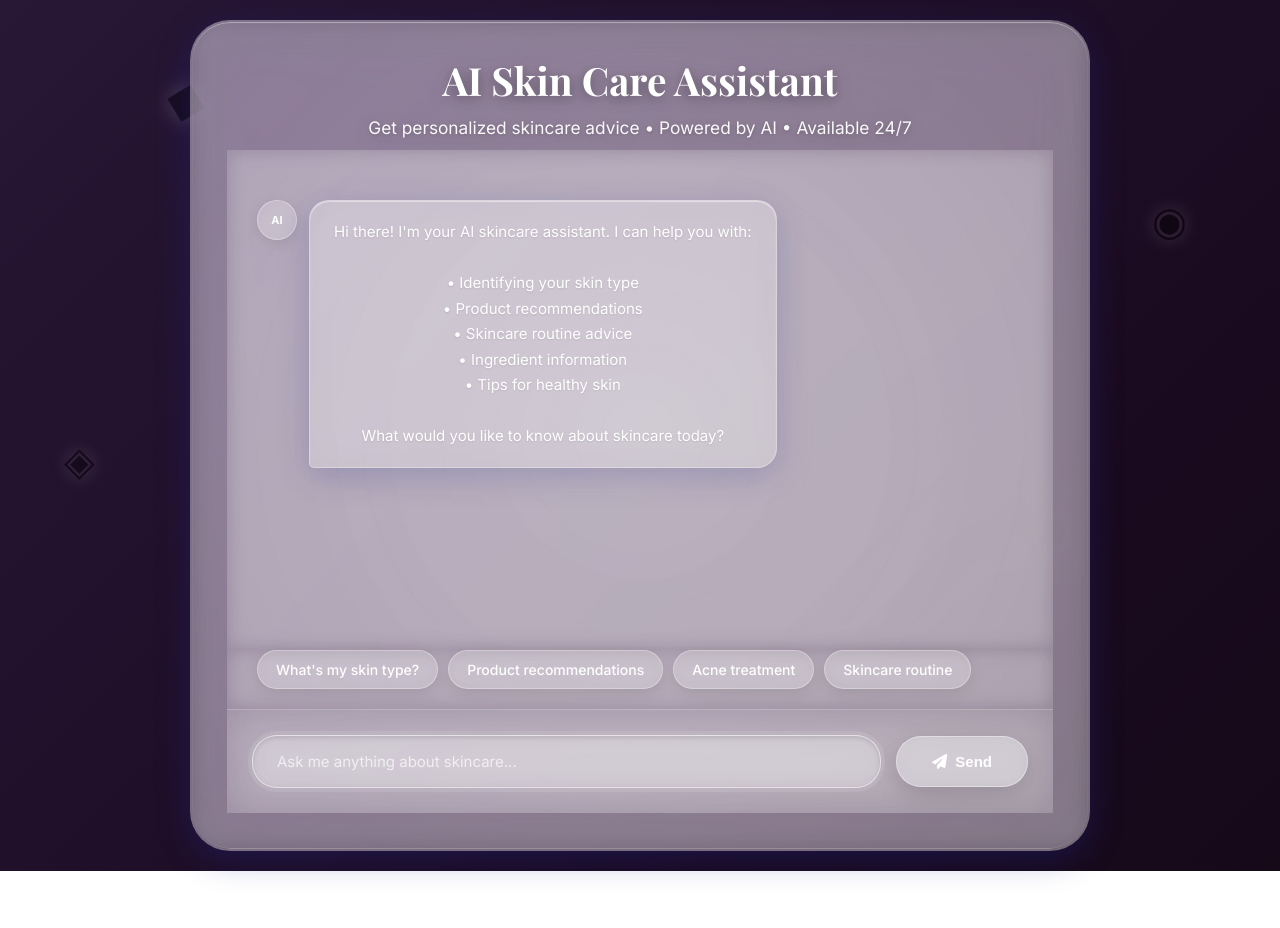
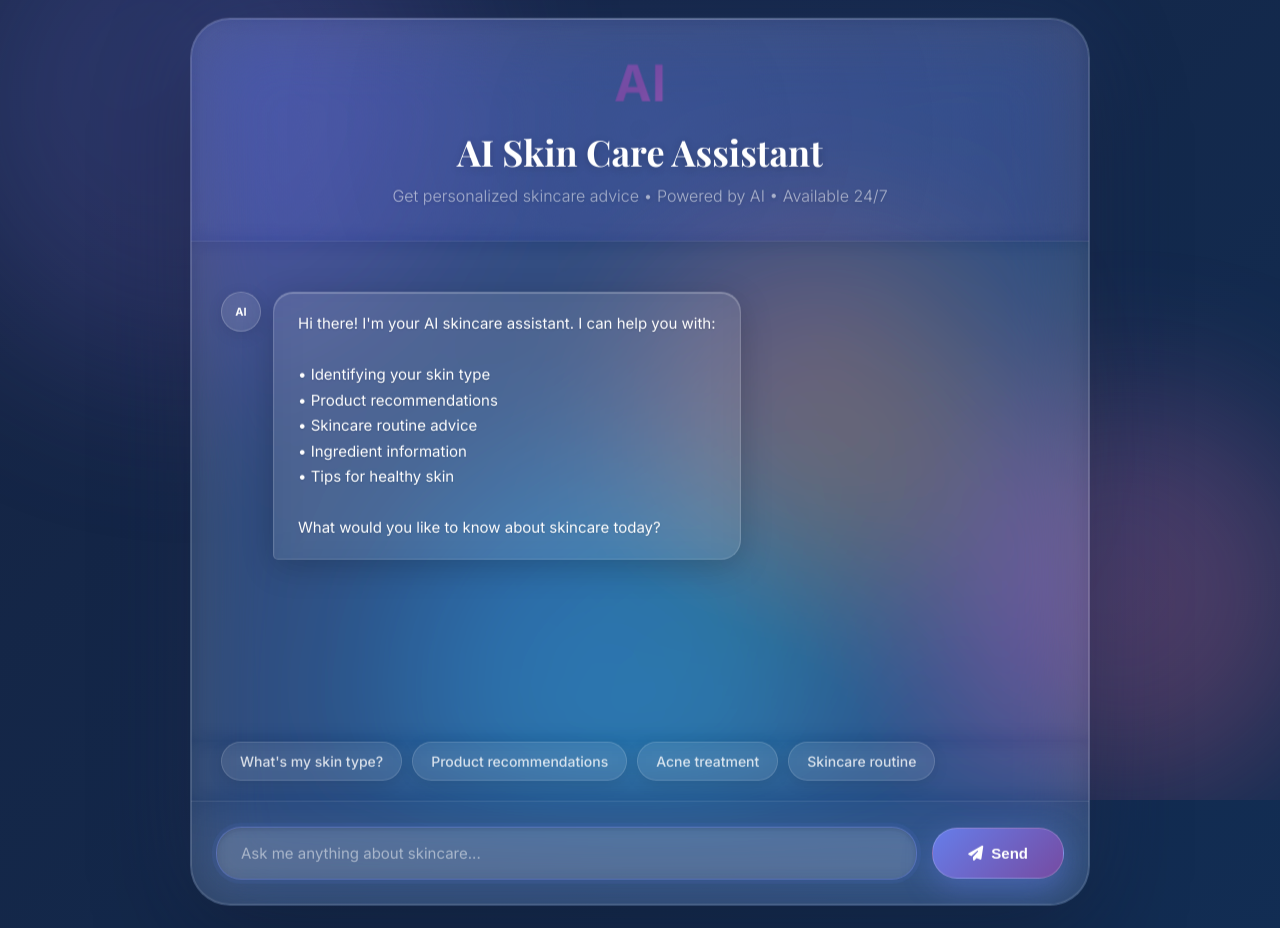
Before and after one commit to ericktamp/nyoba-ai, a plain HTML site: page index.html in a window 1280 px wide. Before the commit the page ends 871 px from the top, so only its background shows below. Drawn offline with nearby package versions, Linux system fonts and the light colour scheme.

Commit message:
Update index.html

```diff
--- a/index.html
+++ b/index.html
@@ -36,20 +36,14 @@
                     sans-serif;
                 min-height: 100vh;
                 overflow-x: hidden;
-                background: linear-gradient(
-                    135deg,
-                    #0a0a0a 0%,
-                    #1a0a1f 25%,
-                    #2d1b3d 50%,
-                    #1a0a1f 75%,
-                    #0a0a0a 100%
-                );
+                background: linear-gradient(135deg, #1a1a2e 0%, #16213e 50%, #0f3460 100%);
                 background-size: 400% 400%;
                 animation: gradientShift 15s ease infinite;
                 display: flex;
                 align-items: center;
                 justify-content: center;
                 padding: 20px;
+                position: relative;
             }
 
             @keyframes gradientShift {
@@ -64,67 +58,71 @@
                 }
             }
 
-            /* FLOATING PARTICLES */
-            .particles {
+            /* Animated Background Orbs */
+            .bg-orbs {
                 position: fixed;
+                top: 0;
+                left: 0;
                 width: 100%;
                 height: 100%;
+                overflow: hidden;
+                z-index: 0;
                 pointer-events: none;
-                z-index: 0;
             }
 
-            .particle {
+            .orb {
                 position: absolute;
-                font-size: 40px;
-                animation: float 25s infinite ease-in-out;
-                opacity: 0.4;
-                filter: drop-shadow(0 0 10px rgba(255, 255, 255, 0.5));
+                border-radius: 50%;
+                filter: blur(80px);
+                opacity: 0.25;
+                animation: float-orb 20s infinite ease-in-out;
             }
 
-            .particle:nth-child(1) {
-                top: 10%;
-                left: 10%;
+            .orb1 {
+                width: 500px;
+                height: 500px;
+                background: linear-gradient(135deg, #667eea, #764ba2);
+                top: -100px;
+                left: -100px;
                 animation-delay: 0s;
             }
-            .particle:nth-child(2) {
-                top: 60%;
-                left: 80%;
-                animation-delay: 3s;
-            }
-            .particle:nth-child(3) {
-                top: 80%;
-                left: 20%;
-                animation-delay: 6s;
-            }
-            .particle:nth-child(4) {
-                top: 30%;
-                left: 70%;
-                animation-delay: 9s;
-            }
-            .particle:nth-child(5) {
+
+            .orb2 {
+                width: 400px;
+                height: 400px;
+                background: linear-gradient(135deg, #f093fb, #f5576c);
                 top: 50%;
-                left: 5%;
-                animation-delay: 12s;
-            }
-            .particle:nth-child(6) {
-                top: 20%;
-                left: 90%;
-                animation-delay: 15s;
+                right: -50px;
+                animation-delay: 7s;
             }
 
-            @keyframes float {
-                0%,
-                100% {
-                    transform: translate(0, 0) rotate(0deg);
+            .orb3 {
+                width: 450px;
+                height: 450px;
+                background: linear-gradient(135deg, #4facfe, #00f2fe);
+                bottom: -100px;
+                left: 30%;
+                animation-delay: 14s;
+            }
+
+            .orb4 {
+                width: 350px;
+                height: 350px;
+                background: linear-gradient(135deg, #fa709a, #fee140);
+                top: 30%;
+                left: 50%;
+                animation-delay: 10s;
+            }
+
+            @keyframes float-orb {
+                0%, 100% {
+                    transform: translate(0, 0) scale(1);
                 }
-                25% {
-                    transform: translate(40px, -40px) rotate(15deg);
+                33% {
+                    transform: translate(50px, -50px) scale(1.1);
                 }
-                50% {
-                    transform: translate(-30px, 30px) rotate(-15deg);
-                }
-                75% {
-                    transform: translate(30px, 40px) rotate(10deg);
+                66% {
+                    transform: translate(-30px, 30px) scale(0.9);
                 }
             }
 
@@ -132,19 +130,19 @@
             .chat-card {
                 width: 100%;
                 max-width: 900px;
-                background: rgba(255, 255, 255, 0.15);
-                backdrop-filter: blur(30px) saturate(180%);
-                -webkit-backdrop-filter: blur(30px) saturate(180%);
+                background: rgba(255, 255, 255, 0.08);
+                backdrop-filter: blur(40px) saturate(180%);
+                -webkit-backdrop-filter: blur(40px) saturate(180%);
                 border-radius: 40px;
-                border: 2px solid rgba(255, 255, 255, 0.3);
+                border: 1px solid rgba(255, 255, 255, 0.15);
                 box-shadow:
-                    0 8px 32px 0 rgba(31, 38, 135, 0.37),
-                    inset 0 1px 1px rgba(255, 255, 255, 0.4),
-                    inset 0 -1px 1px rgba(255, 255, 255, 0.1);
+                    0 40px 100px rgba(0, 0, 0, 0.3),
+                    0 0 0 1px rgba(255, 255, 255, 0.15) inset,
+                    0 0 100px rgba(102, 126, 234, 0.15);
                 overflow: hidden;
                 position: relative;
                 z-index: 1;
-                animation: slideUp 0.8s ease-out;
+                animation: slideUp 0.8s ease-out, float 6s ease-in-out infinite;
             }
 
             /* Liquid glass shine effect */
@@ -158,7 +156,7 @@
                 background: linear-gradient(
                     90deg,
                     transparent,
-                    rgba(255, 255, 255, 0.3),
+                    rgba(255, 255, 255, 0.15),
                     transparent
                 );
                 animation: shine 3s infinite;
@@ -186,19 +184,38 @@
                 }
             }
 
+            @keyframes float {
+                0%, 100% {
+                    transform: translateY(0px);
+                }
+                50% {
+                    transform: translateY(-10px);
+                }
+            }
+
             /* CHAT HEADER */
             .chat-header {
-                background: rgba(255, 255, 255, 0.2);
+                background: linear-gradient(135deg, rgba(102, 126, 234, 0.1), rgba(118, 75, 162, 0.1));
                 backdrop-filter: blur(10px);
                 color: white;
                 padding: 35px;
                 text-align: center;
                 position: relative;
                 overflow: hidden;
-                border-bottom: 1px solid rgba(255, 255, 255, 0.2);
+                border-bottom: 1px solid rgba(255, 255, 255, 0.1);
             }
 
             .chat-header::before {
+                content: '';
+                position: absolute;
+                top: 0;
+                left: 0;
+                right: 0;
+                height: 1px;
+                background: linear-gradient(90deg, transparent, rgba(255, 255, 255, 0.3), transparent);
+            }
+
+            .chat-header::after {
                 content: "";
                 position: absolute;
                 top: -50%;
@@ -207,15 +224,14 @@
                 height: 200%;
                 background: radial-gradient(
                     circle,
-                    rgba(255, 255, 255, 0.15) 0%,
+                    rgba(102, 126, 234, 0.15) 0%,
                     transparent 70%
                 );
                 animation: ripple 15s infinite;
             }
 
             @keyframes ripple {
-                0%,
-                100% {
+                0%, 100% {
                     transform: scale(1) rotate(0deg);
                 }
                 50% {
@@ -234,26 +250,33 @@
 
             .chat-header p {
                 font-size: 16px;
-                opacity: 0.95;
+                opacity: 0.8;
                 position: relative;
                 z-index: 1;
                 text-shadow: 0 1px 5px rgba(0, 0, 0, 0.2);
+                color: rgba(255, 255, 255, 0.7);
+                font-weight: 300;
             }
 
             .chat-header .icon {
-                font-size: 60px;
+                font-size: 48px;
+                font-weight: 700;
                 margin-bottom: 15px;
                 animation: pulse 2s ease-in-out infinite;
-                filter: drop-shadow(0 4px 8px rgba(0, 0, 0, 0.2));
+                position: relative;
+                z-index: 1;
+                background: linear-gradient(135deg, #667eea, #764ba2, #f093fb);
+                -webkit-background-clip: text;
+                -webkit-text-fill-color: transparent;
+                background-clip: text;
             }
 
             @keyframes pulse {
-                0%,
-                100% {
+                0%, 100% {
                     transform: scale(1);
                 }
                 50% {
-                    transform: scale(1.08);
+                    transform: scale(1.05);
                 }
             }
 
@@ -262,7 +285,7 @@
                 height: 500px;
                 overflow-y: auto;
                 padding: 30px;
-                background: rgba(255, 255, 255, 0.08);
+                background: rgba(255, 255, 255, 0.03);
                 backdrop-filter: blur(10px);
                 scroll-behavior: smooth;
                 position: relative;
@@ -274,17 +297,17 @@
             }
 
             .chat-messages::-webkit-scrollbar-track {
-                background: rgba(255, 255, 255, 0.1);
+                background: rgba(255, 255, 255, 0.05);
                 border-radius: 10px;
             }
 
             .chat-messages::-webkit-scrollbar-thumb {
-                background: rgba(255, 255, 255, 0.3);
+                background: rgba(102, 126, 234, 0.3);
                 border-radius: 10px;
             }
 
             .chat-messages::-webkit-scrollbar-thumb:hover {
-                background: rgba(255, 255, 255, 0.5);
+                background: rgba(102, 126, 234, 0.5);
             }
 
             /* MESSAGES */
@@ -320,9 +343,9 @@
                 font-size: 11px;
                 font-weight: 700;
                 flex-shrink: 0;
-                background: rgba(255, 255, 255, 0.2);
+                background: rgba(255, 255, 255, 0.1);
                 backdrop-filter: blur(10px);
-                border: 1px solid rgba(255, 255, 255, 0.3);
+                border: 1px solid rgba(255, 255, 255, 0.2);
                 box-shadow: 0 4px 15px rgba(0, 0, 0, 0.1);
                 color: white;
             }
@@ -334,12 +357,12 @@
                 line-height: 1.7;
                 font-size: 15px;
                 word-wrap: break-word;
-                background: rgba(255, 255, 255, 0.25);
+                background: rgba(255, 255, 255, 0.1);
                 backdrop-filter: blur(20px);
-                border: 1px solid rgba(255, 255, 255, 0.3);
+                border: 1px solid rgba(255, 255, 255, 0.15);
                 box-shadow:
-                    0 8px 32px 0 rgba(31, 38, 135, 0.2),
-                    inset 0 1px 1px rgba(255, 255, 255, 0.5);
+                    0 8px 32px 0 rgba(0, 0, 0, 0.2),
+                    inset 0 1px 1px rgba(255, 255, 255, 0.3);
             }
 
             .message.bot .message-content {
@@ -351,7 +374,8 @@
             .message.user .message-content {
                 border-radius: 20px 20px 5px 20px;
                 color: white;
-                background: rgba(255, 255, 255, 0.3);
+                background: rgba(102, 126, 234, 0.15);
+                border: 1px solid rgba(102, 126, 234, 0.3);
                 text-shadow: 0 1px 2px rgba(0, 0, 0, 0.1);
             }
 
@@ -366,7 +390,7 @@
                 width: 10px;
                 height: 10px;
                 border-radius: 50%;
-                background: white;
+                background: rgba(102, 126, 234, 0.8);
                 animation: typing 1.4s infinite;
                 box-shadow: 0 2px 5px rgba(0, 0, 0, 0.2);
             }
@@ -380,9 +404,7 @@
             }
 
             @keyframes typing {
-                0%,
-                60%,
-                100% {
+                0%, 60%, 100% {
                     transform: translateY(0);
                     opacity: 0.7;
                 }
@@ -395,9 +417,9 @@
             /* CHAT INPUT */
             .chat-input-wrapper {
                 padding: 25px;
-                background: rgba(255, 255, 255, 0.15);
+                background: rgba(255, 255, 255, 0.05);
                 backdrop-filter: blur(20px);
-                border-top: 1px solid rgba(255, 255, 255, 0.2);
+                border-top: 1px solid rgba(255, 255, 255, 0.1);
                 display: flex;
                 gap: 15px;
                 align-items: center;
@@ -408,8 +430,8 @@
             .chat-input-wrapper input {
                 flex: 1;
                 padding: 16px 24px;
-                border: 1px solid rgba(255, 255, 255, 0.3);
-                background: rgba(255, 255, 255, 0.2);
+                border: 1px solid rgba(255, 255, 255, 0.15);
+                background: rgba(255, 255, 255, 0.08);
                 backdrop-filter: blur(10px);
                 border-radius: 25px;
                 font-size: 15px;
@@ -420,30 +442,30 @@
             }
 
             .chat-input-wrapper input::placeholder {
-                color: rgba(255, 255, 255, 0.7);
+                color: rgba(255, 255, 255, 0.5);
             }
 
             .chat-input-wrapper input:focus {
                 outline: none;
-                border-color: rgba(255, 255, 255, 0.5);
-                background: rgba(255, 255, 255, 0.25);
+                border-color: rgba(102, 126, 234, 0.4);
+                background: rgba(255, 255, 255, 0.12);
                 box-shadow:
-                    0 0 0 4px rgba(255, 255, 255, 0.1),
+                    0 0 0 4px rgba(102, 126, 234, 0.1),
                     inset 0 2px 4px rgba(0, 0, 0, 0.1);
             }
 
             .chat-input-wrapper button {
                 padding: 16px 35px;
-                background: rgba(255, 255, 255, 0.3);
+                background: linear-gradient(135deg, #667eea, #764ba2);
                 backdrop-filter: blur(10px);
                 color: white;
-                border: 1px solid rgba(255, 255, 255, 0.4);
+                border: 1px solid rgba(255, 255, 255, 0.2);
                 border-radius: 25px;
                 cursor: pointer;
                 font-size: 15px;
                 font-weight: 700;
                 transition: all 0.3s;
-                box-shadow: 0 8px 25px rgba(0, 0, 0, 0.15);
+                box-shadow: 0 10px 30px rgba(102, 126, 234, 0.4);
                 display: flex;
                 align-items: center;
                 gap: 8px;
@@ -451,8 +473,7 @@
 
             .chat-input-wrapper button:hover {
                 transform: translateY(-3px);
-                background: rgba(255, 255, 255, 0.4);
-                box-shadow: 0 12px 35px rgba(0, 0, 0, 0.2);
+                box-shadow: 0 15px 40px rgba(102, 126, 234, 0.6);
             }
 
             .chat-input-wrapper button:active {
@@ -465,7 +486,7 @@
                 display: flex;
                 gap: 10px;
                 flex-wrap: wrap;
-                background: rgba(255, 255, 255, 0.08);
+                background: rgba(255, 255, 255, 0.03);
                 backdrop-filter: blur(10px);
                 position: relative;
                 z-index: 2;
@@ -473,23 +494,24 @@
 
             .suggestion-chip {
                 padding: 10px 18px;
-                background: rgba(255, 255, 255, 0.2);
+                background: rgba(255, 255, 255, 0.08);
                 backdrop-filter: blur(10px);
-                border: 1px solid rgba(255, 255, 255, 0.3);
+                border: 1px solid rgba(255, 255, 255, 0.15);
                 border-radius: 20px;
                 cursor: pointer;
                 font-size: 14px;
-                color: white;
+                color: rgba(255, 255, 255, 0.8);
                 transition: all 0.3s;
                 font-weight: 500;
                 box-shadow: 0 4px 15px rgba(0, 0, 0, 0.1);
             }
 
             .suggestion-chip:hover {
-                background: rgba(255, 255, 255, 0.35);
-                border-color: rgba(255, 255, 255, 0.5);
+                background: rgba(102, 126, 234, 0.2);
+                border-color: rgba(102, 126, 234, 0.4);
+                color: white;
                 transform: translateY(-2px);
-                box-shadow: 0 6px 20px rgba(0, 0, 0, 0.15);
+                box-shadow: 0 6px 20px rgba(102, 126, 234, 0.3);
             }
 
             /* RESPONSIVE */
@@ -507,7 +529,7 @@
                 }
 
                 .chat-header .icon {
-                    font-size: 50px;
+                    font-size: 40px;
                 }
 
                 .chat-messages {
@@ -537,18 +559,16 @@
         </style>
     </head>
     <body>
-        <div class="particles">
-            <div class="particle">◆</div>
-            <div class="particle">●</div>
-            <div class="particle">◇</div>
-            <div class="particle">○</div>
-            <div class="particle">◈</div>
-            <div class="particle">◉</div>
+        <div class="bg-orbs">
+            <div class="orb orb1"></div>
+            <div class="orb orb2"></div>
+            <div class="orb orb3"></div>
+            <div class="orb orb4"></div>
         </div>
 
         <div class="chat-card">
             <div class="chat-header">
-                <div class="icon"Dermabot</div>
+                <div class="icon">AI</div>
                 <h1>AI Skin Care Assistant</h1>
                 <p>
                     Get personalized skincare advice • Powered by AI •
```
